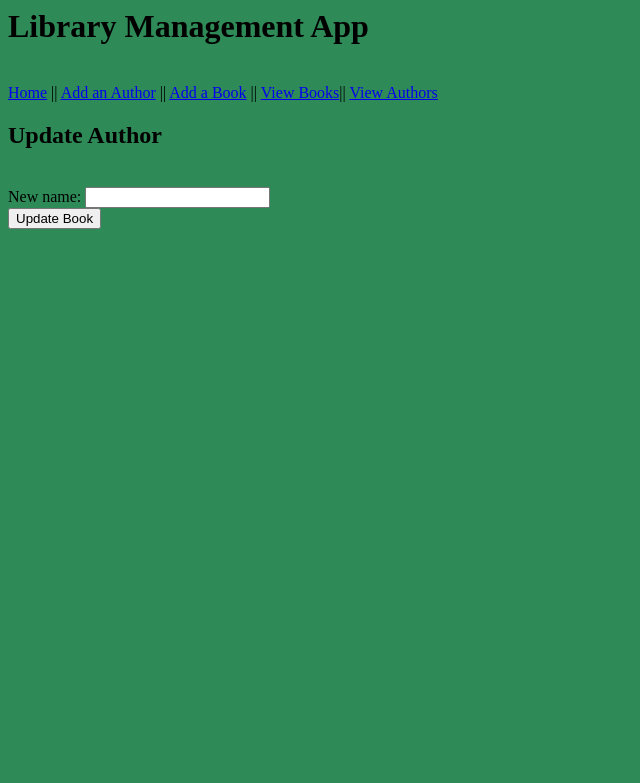
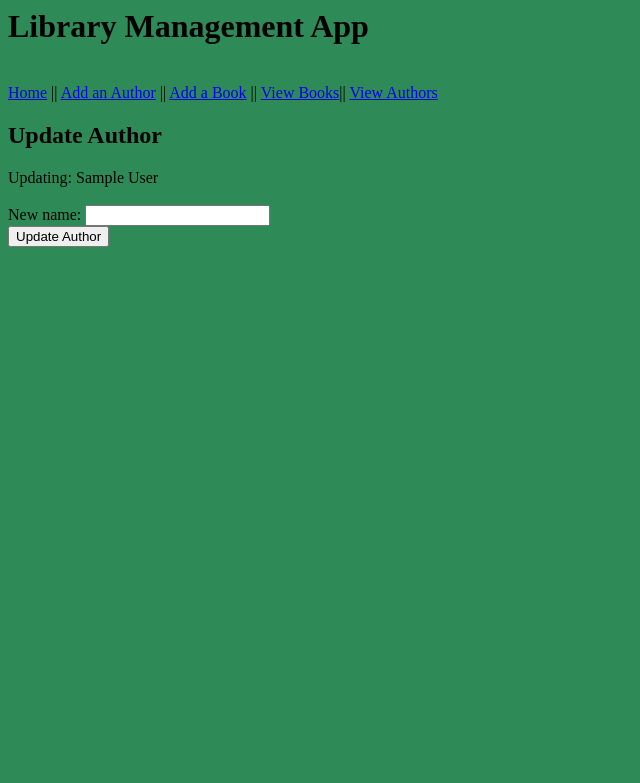
Before and after one commit to bit-of-a-git/DevOps-Core-Fundamental-Project, a Flask app: page /update-author/1 in a window 1280 px wide. Shown: the top 783 px of the page, without its empty margins (0-640 px from the left). Run offline with Flask 2, Linux system fonts and the light colour scheme; tables that the repository leaves empty hold one stand-in row (values such as "Sample post").

Commit message:
It is now clear which book or author is being updated.

```diff
--- a/application/forms.py
+++ b/application/forms.py
@@ -24,4 +24,4 @@ class UpdateAuthor(FlaskForm):
     # Just trying to get changing the name working for now
     # after this I will make it so it can be marked unavailable
     author_name = StringField('New name:', validators=[DataRequired(message="Author name cannot be left blank.")])
-    submit = SubmitField('Update Book')
+    submit = SubmitField('Update Author')
--- a/application/routes.py
+++ b/application/routes.py
@@ -71,6 +71,7 @@ def book(bid):
 @app.route('/update-book/<int:bid>', methods=['GET','POST'])
 def update_book(bid):
     form = UpdateBook()
+    book = Book.query.filter_by(id=bid).first()
     categories = Category.query.all()
     for category in categories:
         form.category.choices.append((category.id, category.cat_name))
@@ -78,7 +79,6 @@ def update_book(bid):
         title = form.book_title.data
         category_id = form.category.data
         available = form.available.data
-        book = Book.query.filter_by(id=bid).first()
         book.book_title = title
         book.category.id = category_id
         book.available = available
@@ -86,7 +86,7 @@ def update_book(bid):
         db.session.commit()
         # # Not sure whether to redirect or not
         # return redirect(url_for('home'))
-    return render_template('update_book.html', form=form)
+    return render_template('update_book.html', form=form, book=book)
 
 
 @app.route('/delete-book/<int:bid>')
@@ -106,15 +106,15 @@ def view_authors():
 @app.route('/update-author/<int:aid>', methods=['GET','POST'])
 def update_author(aid):
     form = UpdateAuthor()
+    author = Author.query.filter_by(id=aid).first()
     if request.method == 'POST':
         name = form.author_name.data
-        author = Author.query.filter_by(id=aid).first()
         author.author_name = name
         db.session.add(author)
         db.session.commit()
         # # Not sure whether to redirect or not
         # return redirect(url_for('home'))
-    return render_template('update_author.html', form=form)
+    return render_template('update_author.html', form=form, author=author)
 
 
 @app.route('/delete-author/<int:aid>')
--- a/application/templates/update_author.html
+++ b/application/templates/update_author.html
@@ -1,7 +1,8 @@
 {% extends 'main.html' %}
 {% block body %}
 <h2>Update Author</h2>
-<br>
+Updating: {{author.author_name}}
+<br><br>
 <div class='form'>
             <form method='POST' action=''>
                 {{ form.hidden_tag() }}
--- a/application/templates/update_book.html
+++ b/application/templates/update_book.html
@@ -1,7 +1,9 @@
 {% extends 'main.html' %}
 {% block body %}
 <h2>Update Book</h2>
-<br>
+Updating: : {{book.book_title}}
+
+<br><br>
 <div class='form'>
             <form method='POST' action=''>
                 {{ form.hidden_tag() }}
--- a/application/templates/view_authors.html
+++ b/application/templates/view_authors.html
@@ -2,9 +2,7 @@
 {% block body %}
 <h2> List of Authors</h2>
 {% for author in authors %}
-<h4>{{author.author_name}}</h4>
-<a href="{{ url_for('update_author', aid=author.id) }}"> Update </a> |
-<a href="{{ url_for('delete_author', aid=author.id) }}"> Delete </a><br>
+{{author.author_name}} - <a href="{{ url_for('update_author', aid=author.id) }}"> Update </a> |<a href="{{ url_for('delete_author', aid=author.id) }}"> Delete </a><br>
 {% endfor %}
 <br>
 {% endblock body %}
```
